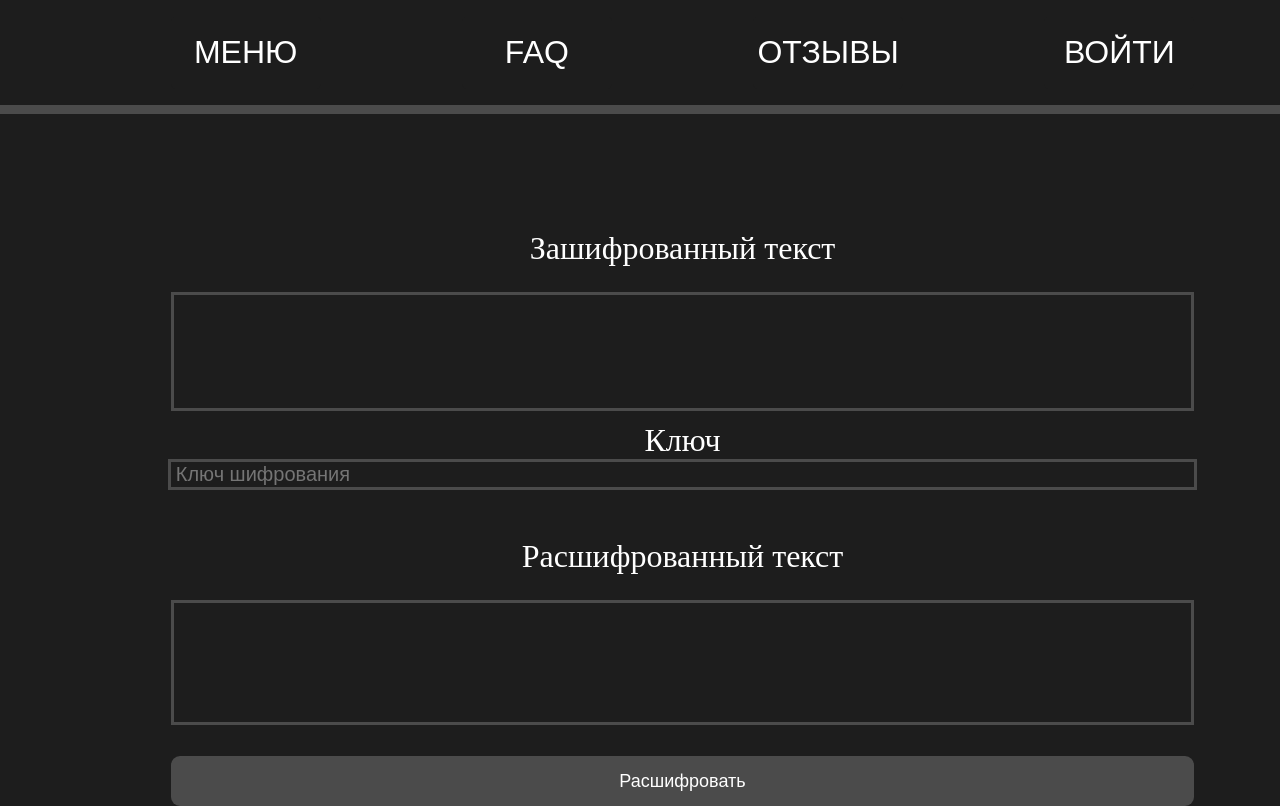
After one commit to Qurclinc/DearDiary, a Flask app: page /decrypt in a window 1280 px wide; the page is wider, and only the part inside the window is pictured. The commit adds this page. Run offline with Flask 3, Linux system fonts and the light colour scheme; some libraries are stand-ins or nearby versions.

Commit message:
Encyption and Decryption pages added

```diff
--- a/main.py
+++ b/main.py
@@ -5,12 +5,15 @@ import datetime as dt
 from app.dbworker import get_db, FDataBase, g
 import app.security as sec
 from app.fileworker import FileWorker
+from app.Crypter import Crypter
 
 app = Flask(__name__)
 app.config["SECRET_KEY"] = SECRET_KEY
 # app.config["DATABASE"] = DATABASE
 app.config["DEBUG"] = False
 app.permanent_session_lifetime = dt.timedelta(days=30)
+
+crypter = Crypter()
 
 dbase = None
 @app.before_request
@@ -43,7 +46,7 @@ def index():
                 pass
         else:
             abort(405)
-    return render_template("index.html", header=True, logged=logged, is_admin=is_admin, caseList=dbase.caseList())
+    return render_template("index.html", header=True, logged=logged, is_admin=is_admin, caseList=dbase.caseList(), footer=True)
 
 @app.route("/admin", methods=["GET", "POST"])
 def adminPannel():
@@ -60,7 +63,7 @@ def adminPannel():
 
 @app.route("/faq")
 def faq():
-    return render_template("faq.html", header=True, logged=logged)
+    return render_template("faq.html", header=True, logged=logged, footer=True)
 
 @app.route("/responses")
 def responses():
@@ -84,7 +87,7 @@ def login():
             flash("Пользователь не существует!", category="error")
     if logged:
         return redirect(url_for("index"))
-    return render_template("login.html", header=True)
+    return render_template("login.html", header=True, no_footer=True)
 
 @app.route("/register", methods=["GET", "POST"])
 def register():
@@ -128,7 +131,7 @@ def add_case():
     if request.method == "POST":
         res = dbase.addCase(request.form["title"], request.form["text"])
         flash(res[1], category="success" if res[0] else "error")
-    return render_template("add_case.html", header=False, logged=logged, case_css=True)
+    return render_template("add_case.html", header=False, logged=logged, case_css=True, footer=True)
 
 @app.route("/<case_id>")
 def showCase(case_id):
@@ -140,7 +143,41 @@ def showCase(case_id):
         # text = fw.readFile(url)
     except ValueError:
         abort(404)
-    return render_template("case.html", header=False, logged=logged, title=title, text=text, case_css=True)
+    return render_template("case.html", header=False, logged=logged, title=title, is_admin=is_admin, text=text, case_css=True, footer=True)
+
+@app.route("/decrypt")
+def decrypt_text():
+    return render_template("crypt.html", logged=logged, page_type="decrypt")
+
+@app.route("/encrypt")
+def encrypt_text():
+    if not(is_admin):
+        abort(403)
+    return render_template("crypt.html", logged=logged, page_type="encrypt")
+
+@app.route("/api/v1/deardiary/decrypt", methods=["POST"])
+def decrypt():
+    data = request.get_json()
+    text = data["text"]
+    key = data["key"]
+    try:
+        decrypted_data = crypter.decrypt(text, key)
+        return {"status": "success", "data": decrypted_data}
+    except Exception:
+        return {"status": "fail", "data": ""}, 400
+
+@app.route("/api/v1/deardiary/encrypt", methods=["POST"])
+def encrypt():
+    if not(is_admin):
+        abort(403)
+    data = request.get_json()
+    text = data["text"]
+    key = data["key"]
+    try:
+        encrypted_data = crypter.encrypt(text, key)
+        return {"status": "success", "data": encrypted_data}
+    except Exception:
+        return {"status": "fail", "data": ""}, 400
 
 @app.route("/teapot")
 def teapot():
@@ -151,11 +188,11 @@ def exit_db(error):
     if hasattr(g, "link_db"):
         g.link_db.close()
 
-# @app.errorhandler(400)
-# def Forbidden(error):
-#     title = "400. Некорректный запрос."
-#     error_text = "Вероятно, в синтаксисе запроса содержится ошибка. Перепроверьте его еще раз."
-#     return render_template("error.html", title=title, error_text=error_text), 400
+@app.errorhandler(400)
+def Forbidden(error):
+    title = "400. Некорректный запрос."
+    error_text = "Вероятно, в синтаксисе запроса содержится ошибка. Перепроверьте его еще раз."
+    return render_template("error.html", title=title, error_text=error_text), 400
 
 @app.errorhandler(403)
 def Forbidden(error):
@@ -209,7 +246,7 @@ def ServiceUnavailable(error):
 def Forbidden(error):
     title = "504. Превышено время ожидания."
     error_text = "Превышено время ожидания ответа от вышестоящего сервера."
-    return render_template("error.html", title=title, error_text=error_text), 502
+    return render_template("error.html", title=title, error_text=error_text), 504
 
 if __name__ == "__main__":
-    app.run("127.0.0.1", 5000, debug=False)
+    app.run("127.0.0.1", 5000, debug=True)
--- a/requirements.txt
+++ b/requirements.txt
@@ -2,3 +2,4 @@ flask
 gunicorn
 python-dotenv
 psycopg2-binary
+pycryptodome
--- a/static/css/style.css
+++ b/static/css/style.css
@@ -122,7 +122,7 @@ button{
     display: flex;
     align-self: top;
     margin-top: 220px;
-    margin-left: 100px;
+    margin-left: 50px;
 }
 
 .aboutcom p{
@@ -160,7 +160,7 @@ li{
     text-decoration: none;
 }
 
-.marked-list a::hower{
+.marked-list a:hover{
     color: white;
     text-decoration: none;
 }
@@ -218,7 +218,7 @@ li{
     position: relative;
     top: 20px;
     /* left: 84px; */
-    left: 67px;
+    left: 96px;
 }
 
 .remove_inp input{
@@ -514,3 +514,123 @@ footer{
     border: 1px #fff solid;
     text-align: center;
 }
+
+
+
+footer {
+    width: 1365px;
+    margin: 0 auto;
+    height: 125px;
+    background-color: #858585;
+    margin-top: 5%;
+    display: flex;
+    justify-content: space-around;
+    flex-direction: column;
+}
+
+.tools {
+    width: 30%;
+    height: 70%;
+    margin-left: 5%;
+    display: flex;
+    flex-direction: column;
+    justify-content: space-around;
+}
+
+.tools a{
+    color: white;
+    font-family: sans-serif;
+    font-size: 24px;
+    text-decoration: none;
+    display: block;
+}
+
+.tools a:active{
+    color: white;
+    text-decoration: none;
+}
+
+.tools a:hover{
+    color: white;
+    text-decoration: none;
+}
+
+.tools a::after{
+    color: white;
+    text-decoration: none;
+}
+
+.crypter {
+    display: flex;
+    width: 1365px;
+    padding-top: 70px;
+    justify-content: center;
+    flex-direction: column;
+    margin: 0 auto;
+    align-items: center;
+}
+
+.crypter label {
+    color: #fff;
+    display: flex;
+    align-items: center;
+    margin-top: 15%;
+    font-size: 32px;
+}
+
+.crypter form {
+    display: flex;
+    flex-direction: column;
+    width: 75%;
+    align-items: center;
+}
+
+.crypter textarea {
+    margin-top: 25px;
+    color: #fff;
+    font-family: sans-serif;
+    width: 100%;
+    padding: 10px;
+    box-sizing: border-box;
+    resize: none;
+    overflow: hidden;
+    font-size: 20px;
+    background-color: #1d1d1d;
+    border: 3px #4b4b4b solid;
+    height: 125px;
+}
+
+.crypter input {
+    width: 99%;
+    color: #fff;
+    height: 15px;
+    padding: 5px;
+    background-color: #1d1d1d;
+    border: 3px #4b4b4b solid;
+    font-size: 20px;
+}
+
+.crypter input:focus {
+    outline: none;
+}
+.crypter textarea:focus,.crypter textarea:focus {
+    outline: none;
+    border-color: #4b4b4b;
+}
+
+.crypt_btn {
+    margin-top: 3%;
+    height: 50px;
+    width: 100%;
+    padding: 5px;
+    border: none;
+    border-radius: 9px;
+    background-color: #4b4b4b;
+    color: #fff;
+    font-family: sans-serif;
+    font-size: 18px;
+}
+
+.crypt_btn:hover {
+    background-color: #5c5c5c;
+}
--- /dev/null
+++ b/static/js/crypt.js
@@ -0,0 +1,82 @@
+
+const inputArea = document.querySelector("textarea[name='input_text']");
+const outputArea = document.querySelector("textarea[name='output_text']");
+const keyInput = document.querySelector("input[name='key']");
+
+keyInput.value = "";
+outputArea.value = "";
+
+try {
+    const decrypt_button = document.getElementById("decrypt-btn");
+    decrypt_button.addEventListener("click", async() => {
+        const inputText = inputArea.value;
+        const key = keyInput.value;
+        if (inputText == "") {
+            alert("Введите зашифрованный текст.");
+            return;
+        } else if (key == "") {
+            alert("Введите ключ шифрования.")
+            return;
+        }
+
+        try {
+            const response = await fetch("/api/v1/deardiary/decrypt", {
+                method: "POST",
+                headers: {
+                    "Content-Type": "application/json"
+                },
+                body: JSON.stringify({
+                    text: inputText,
+                    key: key
+                })
+            });
+
+            if (!response.ok) throw new Error("Ошибка при запросе");
+
+            const data = await response.json();
+            outputArea.value = data.data || "";
+            outputArea.style.height = outputArea.scrollHeight + "px"
+
+        }
+        catch (error) {
+            alert("Ошибка: Не удалось расшифровать текст")
+        }
+    })
+} catch (err) { }
+
+try {
+    const encrypt_button = document.getElementById("encrypt-btn");
+    encrypt_button.addEventListener("click", async() => {
+        const inputText = inputArea.value;
+        const key = keyInput.value;
+        if (inputText == "") {
+            alert("Введите зашифрованный текст.");
+            return;
+        } else if (key == "") {
+            alert("Введите ключ шифрования.")
+            return;
+        }
+
+        try {
+            const response = await fetch("/api/v1/deardiary/encrypt", {
+                method: "POST",
+                headers: {
+                    "Content-Type": "application/json"
+                },
+                body: JSON.stringify({
+                    text: inputText,
+                    key: key
+                })
+            });
+
+            if (!response.ok) throw new Error("Ошибка при запросе");
+
+            const data = await response.json();
+            outputArea.value = data.data || "";
+            outputArea.style.height = outputArea.scrollHeight + "px"
+        }
+        catch (error) {
+            alert("Ошибка: Не удалось расшифровать текст")
+        }
+    })
+} catch (err) {}
--- a/static/js/resize.js
+++ b/static/js/resize.js
@@ -1,8 +1,11 @@
 const textarea = document.getElementById('auto-resize');
 
-textarea.value = ''
+textarea.value = '';
+const initialHeight = textarea.scrollHeight;
+textarea.style.height = initialHeight + "px";
 
 textarea.addEventListener('input', function() {
-    this.style.height = 'auto';
-    this.style.height = (this.scrollHeight) + 'px';
+    this.style.height = "auto";
+    const newHeight = Math.max(this.scrollHeight, initialHeight)
+    this.style.height = (newHeight) + "px";
 });
--- a/templates/base.html
+++ b/templates/base.html
@@ -46,9 +46,18 @@
 
         {% endblock content %}
         <!-- FOOTER-->
-        <!-- <footer>
-
-        </footer> -->
-        <script src="https://cdn.jsdelivr.net/npm/bootstrap@5.3.0-alpha3/dist/js/bootstrap.bundle.min.js" integrity="sha384-ENjdO4Dr2bkBIFxQpeoTz1HIcje39Wm4jDKdf19U8gI4ddQ3GYNS7NTKfAdVQSZe" crossorigin="anonymous"></script>
+         {% block footer %}
+         {% if footer %}
+            <footer>
+                <div class="tools">
+                    <div><a href="{{url_for('decrypt_text')}}">Расшифровать текст</a></div>
+                    {% if is_admin %}
+                    <div><a href="{{url_for('encrypt_text')}}">Зашифровать текст</a></div>
+                    {% endif %}
+                </div>
+            </footer>
+         {% endif %}
+         {% endblock footer %}
+        <!-- <script src="https://cdn.jsdelivr.net/npm/bootstrap@5.3.0-alpha3/dist/js/bootstrap.bundle.min.js" integrity="sha384-ENjdO4Dr2bkBIFxQpeoTz1HIcje39Wm4jDKdf19U8gI4ddQ3GYNS7NTKfAdVQSZe" crossorigin="anonymous"></script> -->
     </body>
 </html>
--- /dev/null
+++ b/templates/crypt.html
@@ -0,0 +1,29 @@
+{% extends 'base.html' %}
+
+{% block content %}
+    <div class="crypter">
+        <form>
+            {% if page_type == "decrypt" %}
+                <div><label>Зашифрованный текст</label></div>
+            {% else %}
+                <div><label>Исходный текст</label></div>
+            {% endif %}
+            <textarea id="auto-resize" name="input_text" required="" placeholder=""></textarea>
+            <div><label>Ключ</label></div>
+            <input name="key" required="" placeholder="Ключ шифрования" value=""></input>
+            {% if page_type == "decrypt" %}
+                <div><label>Расшифрованный текст</label></div>
+            {% else %}
+                <div><label>Зашифрованный текст</label></div>
+            {% endif %}
+            <textarea id="auto-resize" name="output_text" placeholder="" readonly></textarea>
+            {% if page_type == "decrypt" %}
+                <button class="crypt_btn" id="decrypt-btn" type="button">Расшифровать</button>
+            {% else %}
+                <button class="crypt_btn" id="encrypt-btn" type="button">Зашифровать</button>
+            {% endif %}
+        </form>
+    </div>
+    <script src="{{url_for('static', filename='js/resize.js')}}"></script>
+    <script src="{{url_for('static', filename='js/crypt.js')}}"></script>
+{% endblock content %}
```
Also changed, not shown: app/Crypter.py (added, +35 -0 lines), static/css/case.css (+45 -8 lines), 1 other file.
